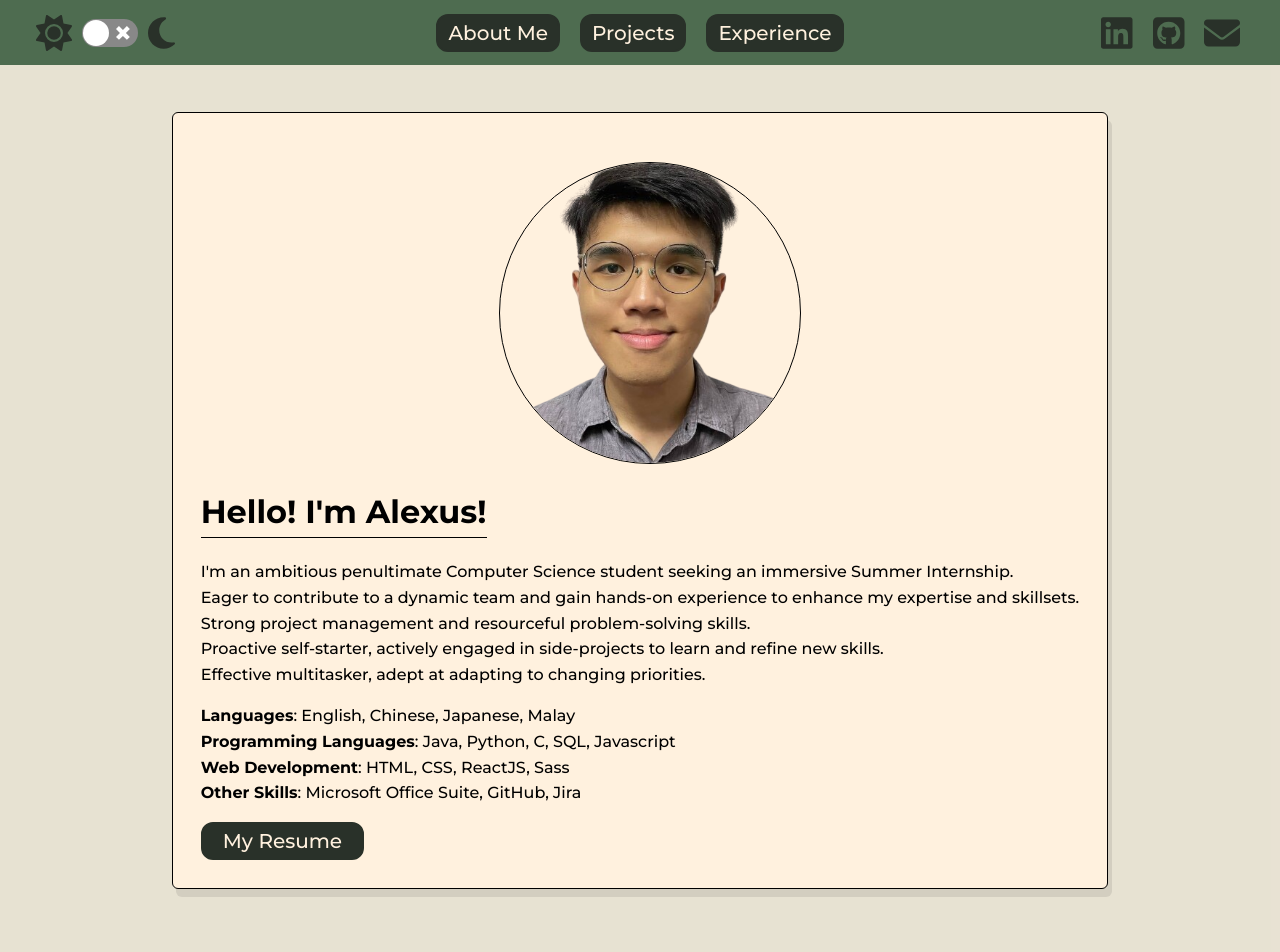
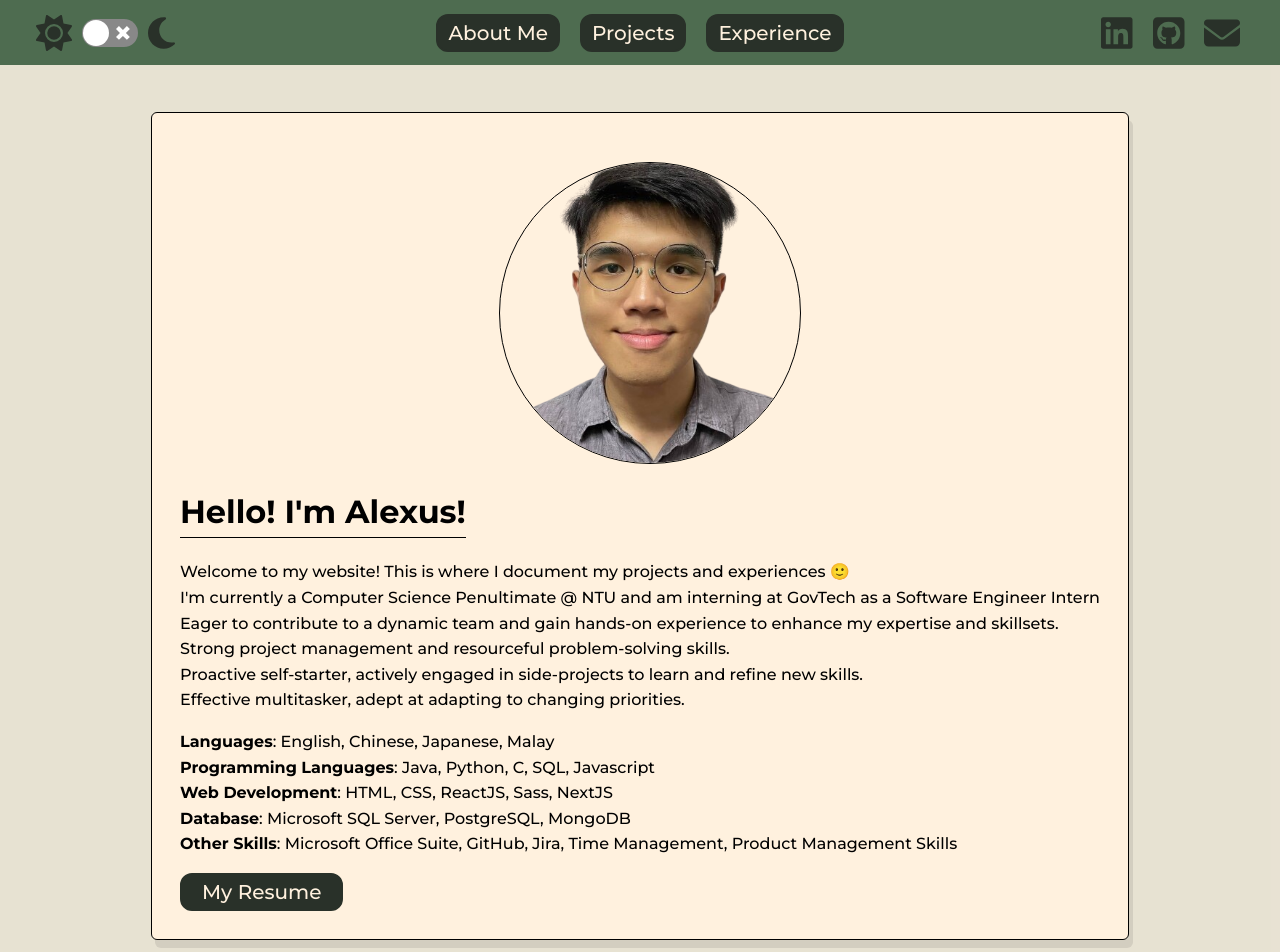
Before and after one commit to alexusljf/alexusljf.github.io, a React (Create React App) app: page / in a window 1280 px wide. Shown: the top 952 px of the page. Built offline with nearby package versions, Linux system fonts and the light colour scheme.

Commit message:
Updated experiences & bio

```diff
--- a/package.json
+++ b/package.json
@@ -1,6 +1,6 @@
 {
   "name": "personal-site",
-  "version": "0.1.5.5",
+  "version": "0.1.5.6",
   "homepage": "https://alexusljf.github.io/",
   "private": true,
   "dependencies": {
--- a/src/screens/ExperiencePage/ExperiencePage.jsx
+++ b/src/screens/ExperiencePage/ExperiencePage.jsx
@@ -1,4 +1,4 @@
-import React, { useContext } from 'react';
+import React, { useContext } from "react";
 import "./ExperiencePage.scss";
 import sinopecLogo from "./Logos/sinopec logo.png";
 import spfLogo from "./Logos/Singapore_Police_Force_crest.png";
@@ -6,7 +6,7 @@ import NIELogo from "./Logos/NIE_Logo.png";
 import shopeeLogo from "./Logos/Shopee_logo.svg.png";
 import govTechLogo from "./Logos/govtech_logo.png";
 import ExperienceDiv from "./ExperienceDiv";
-import { NightModeContext } from '../../components/NightModeToggle/NightModeContext';
+import { NightModeContext } from "../../components/NightModeToggle/NightModeContext";
 
 const ExperiencePage = () => {
   const { isNightMode } = useContext(NightModeContext);
@@ -14,60 +14,72 @@ const ExperiencePage = () => {
   return (
     <div id="experienceSection" className="experiencePage">
       <header>
-      <h1 className={isNightMode === false ? "headingDay" : "headingNight"}>Experience</h1>
+        <h1 className={isNightMode === false ? "headingDay" : "headingNight"}>
+          Experience
+        </h1>
       </header>
       <div className="experienceContainer">
         <ExperienceDiv
-        img = {govTechLogo}
-        altText = "GovTech Logo"
-        role = "Product Manager Intern : GCSOC Project Coordinator"
-        companyName = "GovTech"
-        date = "Dec 2023 - May 2024"
-        description1 = "I am interning as a Project Coordinator Intern at GovTech's Government Cyber Security Operations Centre (GCSOC)!"
-        description2 = "Tasked with writing documentation, preparing slides and conducting agency engagement as part of the GCSOC's Requirements Elicitation process."
+          img={govTechLogo}
+          altText="GovTech Logo"
+          role="Software Engineer Intern : GASSP Developer"
+          companyName="GovTech"
+          date="Feb 2024 - Present"
+          description1="I am interning as a Software Engineer Intern under GovTech's Cyber Security Group. I am attached to the GCSOC Agency Self-Service Portal (GASSP) development team."
+          description2="With my extensive knowledge of the GASSP platform, I was given the opportunity to work on new features and enhancements for the GASSP Portal."
+          description3="Gaining new knowledge and experience working with NextJS, PostgreSQL and API development."
         />
         <ExperienceDiv
-        img = {NIELogo}
-        altText = "NIE Logo"
-        role = "Part-time Student Assistant"
-        companyName = "National Institute of Education, Singapore"
-        date = "May 2023 - Nov 2023"
-        description1 = "Under NTU's Work-Study Scheme. This role at the NIE Library involves Office Administration and Information Management duties."
-        description2 = "Assisted in hosting events at the library and also scanning and archiving of old books."
+          img={govTechLogo}
+          altText="GovTech Logo"
+          role="Product Manager Intern : GCSOC Project Coordinator"
+          companyName="GovTech"
+          date="Dec 2023 - Feb 2024"
+          description1="I interned as a Product Management Intern under GovTech's Cyber Security Group. I was attached to the GCSOC Agency Self-Service Portal (GASSP) team."
+          description2="Collaborated with the UI/UX designer to author 2 User Guides for the GASSP Portal which were shared with all users across Singapore's Government Agencies. The guides were well-received internally by the GASSP team and externally by the users."
+          description3="Using my User Guide as a main resource, I conducted multiple 1-hour training sessions for the GASSP Portal's users. I also provided technical support during the other intern's training sessions and agency engagement efforts."
         />
         <ExperienceDiv
-        img = {shopeeLogo}
-        altText = "Shopee Logo"
-        role = "Part-time Warehouse Assistant"
-        companyName = "Shopee"
-        date = "May 2022 - Jul 2022"
-        description1 = "My job scope was to pick, sort, label and pack online orders."
-        description2 = "Worked together with teams of 10 daily and also trained newcomers."
-        description3 = "I also did the loading and unloading of pallets with electric ride-on Jungheinrich pallet jacks"
+          img={NIELogo}
+          altText="NIE Logo"
+          role="Part-time Student Assistant"
+          companyName="National Institute of Education, Singapore"
+          date="May 2023 - Nov 2023"
+          description1="Under NTU's Work-Study Scheme. This role at the NIE Library involves Office Administration and Information Management duties."
+          description2="Assisted in hosting events at the library and also scanning and archiving of old books."
         />
         <ExperienceDiv
-        img = {sinopecLogo}
-        altText = "Sinopec Logo"
-        role = "Part-time Customer Service Staff"
-        companyName = "Sinopec Lubricant (Singapore) Pte. Ltd"
-        date = "Mar 2021 - April 2021"
-        description1 = "Managed customers and answered queries, also guided traffic."
-        description2 = "Helped to refine the interpersonal skills gained from National Service."
+          img={shopeeLogo}
+          altText="Shopee Logo"
+          role="Part-time Warehouse Assistant"
+          companyName="Shopee"
+          date="May 2022 - Jul 2022"
+          description1="My job scope was to pick, sort, label and pack online orders."
+          description2="Worked together with teams of 10 daily and also trained newcomers."
+          description3="I also did the loading and unloading of pallets with electric ride-on Jungheinrich pallet jacks"
         />
         <ExperienceDiv
-        img = {spfLogo}
-        altText = "SPF Logo"
-        role = "Patrol Officer, Public Transport Security Command"
-        companyName = "Singapore Police Force"
-        date = "Feb 2019 - Feb 2021"
-        description1 = "Patrolled MRT Stations and Bus Interchanges around Singapore, leading groups of 4"
-        description2 = "Conducted security checks on suspicious persons and interacted with community members, helping those in need. Picked up valuable interpersonal skills through these experiences better stress management."
-        description3 = "Mentored incoming juniors and guided in performing day-to-day tasks. Learned how to collaborate with different learning styles and personalities."
+          img={sinopecLogo}
+          altText="Sinopec Logo"
+          role="Part-time Customer Service Staff"
+          companyName="Sinopec Lubricant (Singapore) Pte. Ltd"
+          date="Mar 2021 - April 2021"
+          description1="Managed customers and answered queries, also guided traffic."
+          description2="Helped to refine the interpersonal skills gained from National Service."
+        />
+        <ExperienceDiv
+          img={spfLogo}
+          altText="SPF Logo"
+          role="Patrol Officer, Public Transport Security Command"
+          companyName="Singapore Police Force"
+          date="Feb 2019 - Feb 2021"
+          description1="Patrolled MRT Stations and Bus Interchanges around Singapore, leading groups of 4"
+          description2="Conducted security checks on suspicious persons and interacted with community members, helping those in need. Picked up valuable interpersonal skills through these experiences better stress management."
+          description3="Mentored incoming juniors and guided in performing day-to-day tasks. Learned how to collaborate with different learning styles and personalities."
         />
       </div>
     </div>
-
   );
-}
+};
 
 export default ExperiencePage;
--- a/src/screens/HomePage/HomePage.jsx
+++ b/src/screens/HomePage/HomePage.jsx
@@ -1,41 +1,65 @@
-import React, { useContext, useEffect } from 'react';
+import React, { useContext, useEffect } from "react";
 import "./HomePage.scss";
 import myPic from "./me.png";
-import { NightModeContext } from '../../components/NightModeToggle/NightModeContext';
+import { NightModeContext } from "../../components/NightModeToggle/NightModeContext";
 
 const HomePage = () => {
   const { isNightMode } = useContext(NightModeContext);
 
   return (
-    <div id = "mainSection" className = "mainPage">
-      <div className={isNightMode === false ? "bioContainerDay" : "bioContainerNight"}>
-          <div className = "pictureContainer">
-              <img src = {myPic} className={isNightMode === false ? "myPicDay" : "myPicNight"}/>
+    <div id="mainSection" className="mainPage">
+      <div
+        className={
+          isNightMode === false ? "bioContainerDay" : "bioContainerNight"
+        }
+      >
+        <div className="pictureContainer">
+          <img
+            src={myPic}
+            className={isNightMode === false ? "myPicDay" : "myPicNight"}
+          />
         </div>
         <h1 className={isNightMode === false ? "headingDay" : "headingNight"}>
           Hello! I'm Alexus!
         </h1>
         <article>
-          I'm an ambitious penultimate Computer Science student seeking an immersive Summer Internship. <br/>
-          Eager to contribute to a dynamic team and gain hands-on experience to enhance my expertise and skillsets. <br/>
-          Strong project management and resourceful problem-solving skills. <br/>
-          Proactive self-starter, actively engaged in side-projects to learn and refine new skills. <br/>
-          Effective multitasker, adept at adapting to changing priorities. <br/>
+          Welcome to my website! This is where I document my projects and
+          experiences 🙂 <br />
+          I'm currently a Computer Science Penultimate @ NTU and am interning at
+          GovTech as a Software Engineer Intern <br />
+          Eager to contribute to a dynamic team and gain hands-on experience to
+          enhance my expertise and skillsets. <br />
+          Strong project management and resourceful problem-solving skills.{" "}
+          <br />
+          Proactive self-starter, actively engaged in side-projects to learn and
+          refine new skills. <br />
+          Effective multitasker, adept at adapting to changing priorities.{" "}
+          <br />
           <p>
-          <b>Languages</b>: English, Chinese, Japanese, Malay <br/>
-          <b>Programming Languages</b>: Java, Python, C, SQL, Javascript <br/>
-          <b>Web Development</b>: HTML, CSS, ReactJS, Sass <br/>
-          <b>Other Skills</b>: Microsoft Office Suite, GitHub, Jira <br/>
+            <b>Languages</b>: English, Chinese, Japanese, Malay <br />
+            <b>Programming Languages</b>: Java, Python, C, SQL, Javascript{" "}
+            <br />
+            <b>Web Development</b>: HTML, CSS, ReactJS, Sass, NextJS <br />
+            <b>Database</b>: Microsoft SQL Server, PostgreSQL, MongoDB <br />
+            <b>Other Skills</b>: Microsoft Office Suite, GitHub, Jira, Time
+            Management, Product Management Skills <br />
           </p>
         </article>
-          <a href = "https://drive.google.com/file/d/11eAecMcNlTtDCSFM_EbI-UdfTyhxEtgQ/view?usp=sharing" target = "_blank">
-            <button className={isNightMode === false ? "resumeButtonDay" : "resumeButtonNight"}>
+        <a
+          href="https://drive.google.com/file/d/11eAecMcNlTtDCSFM_EbI-UdfTyhxEtgQ/view?usp=sharing"
+          target="_blank"
+        >
+          <button
+            className={
+              isNightMode === false ? "resumeButtonDay" : "resumeButtonNight"
+            }
+          >
             My Resume
           </button>
         </a>
       </div>
     </div>
   );
-}
+};
 
 export default HomePage;
```
Lines whose indentation alone changed are shown as unchanged.
